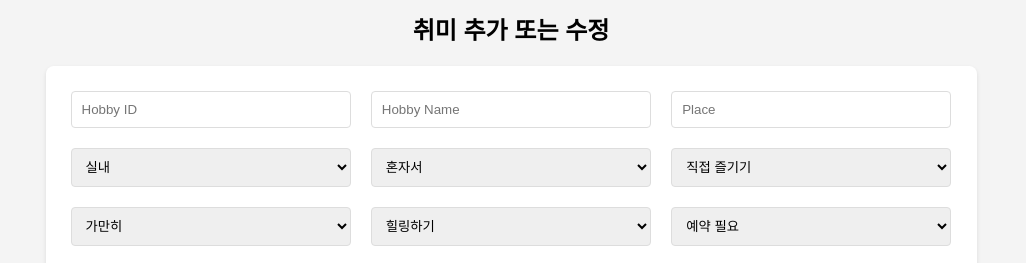
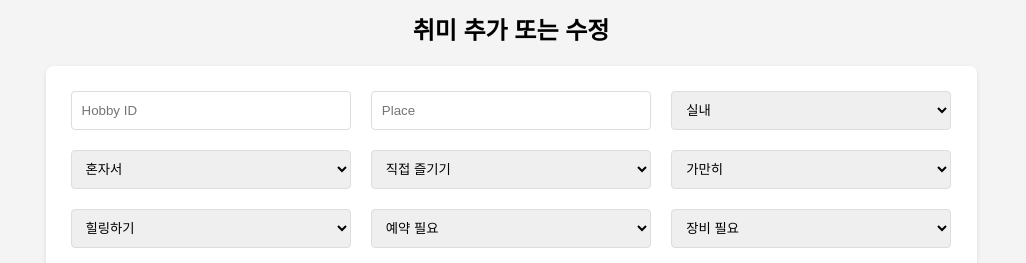
Before and after one commit to wldhks1959/TLTS, a plain HTML site: page public/html/hobbiesList.html in a window 1280 px wide. Shown: the part 206-469 px from the top of the page, 254-1280 px from the left. Drawn offline with Linux system fonts and the light colour scheme; no server answers.

Commit message:
hobbiesList page bug fix

```diff
--- a/public/html/hobbiesList.html
+++ b/public/html/hobbiesList.html
@@ -134,7 +134,7 @@
         <form id="hobbyForm">
             <div>
                 <input type="text" id="hobby_id" name="hobby_id" placeholder="Hobby ID" required>
-                <input type="text" id="hobby_name" name="hobby_name" placeholder="Hobby Name" required>
+                <!-- <input type="text" id="hobby_name" name="hobby_name" placeholder="Hobby Name" required> -->
                 <input type="text" id="hobby_place" name="hobby_place" placeholder="Place">
                 <select id="I_O" name="I_O">
                     <option value="indoor">실내</option>
```
